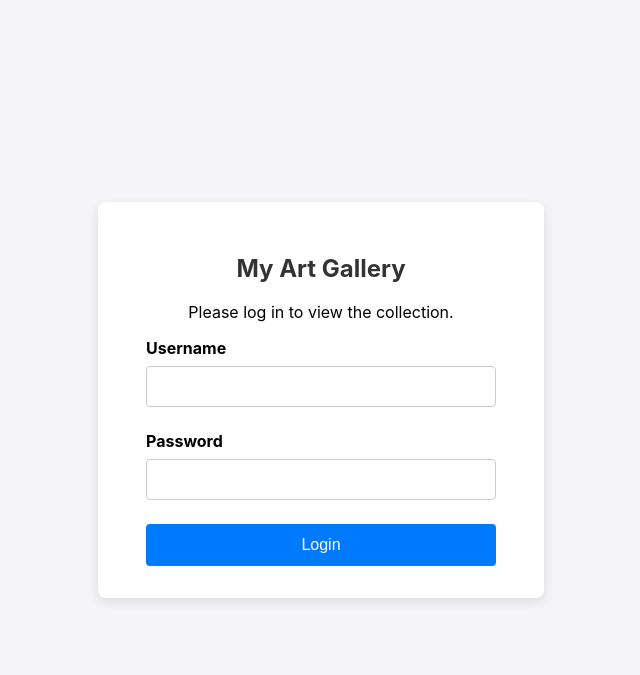
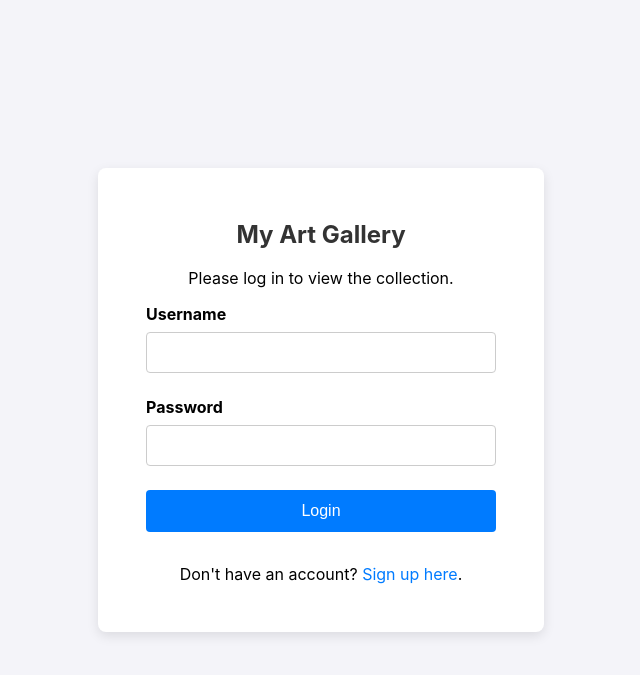
Before and after one commit to Sakazuki-Akainu/web1, a Flask app: page / in a window 1280 px wide. Shown: the top 675 px of the page, without its empty margins (319-959 px from the left). Run offline with Flask 3, Linux system fonts and the light colour scheme.

Commit message:
Update index.html

```diff
--- a/templates/index.html
+++ b/templates/index.html
@@ -10,15 +10,23 @@
         <form action="/login" method="post">
             <h2>My Art Gallery</h2>
             <p>Please log in to view the collection.</p>
+
+            <!-- This is where the error message from Flask will appear -->
             {% if error %}
                 <p class="error">{{ error }}</p>
             {% endif %}
+
             <label for="username">Username</label>
             <input type="text" id="username" name="username" required>
+
             <label for="password">Password</label>
             <input type="password" id="password" name="password" required>
+
             <button type="submit">Login</button>
         </form>
+
+        <!-- Link to the sign-up page -->
+        <p>Don't have an account? <a href="/signup">Sign up here</a>.</p>
     </div>
 </body>
 </html>
```
